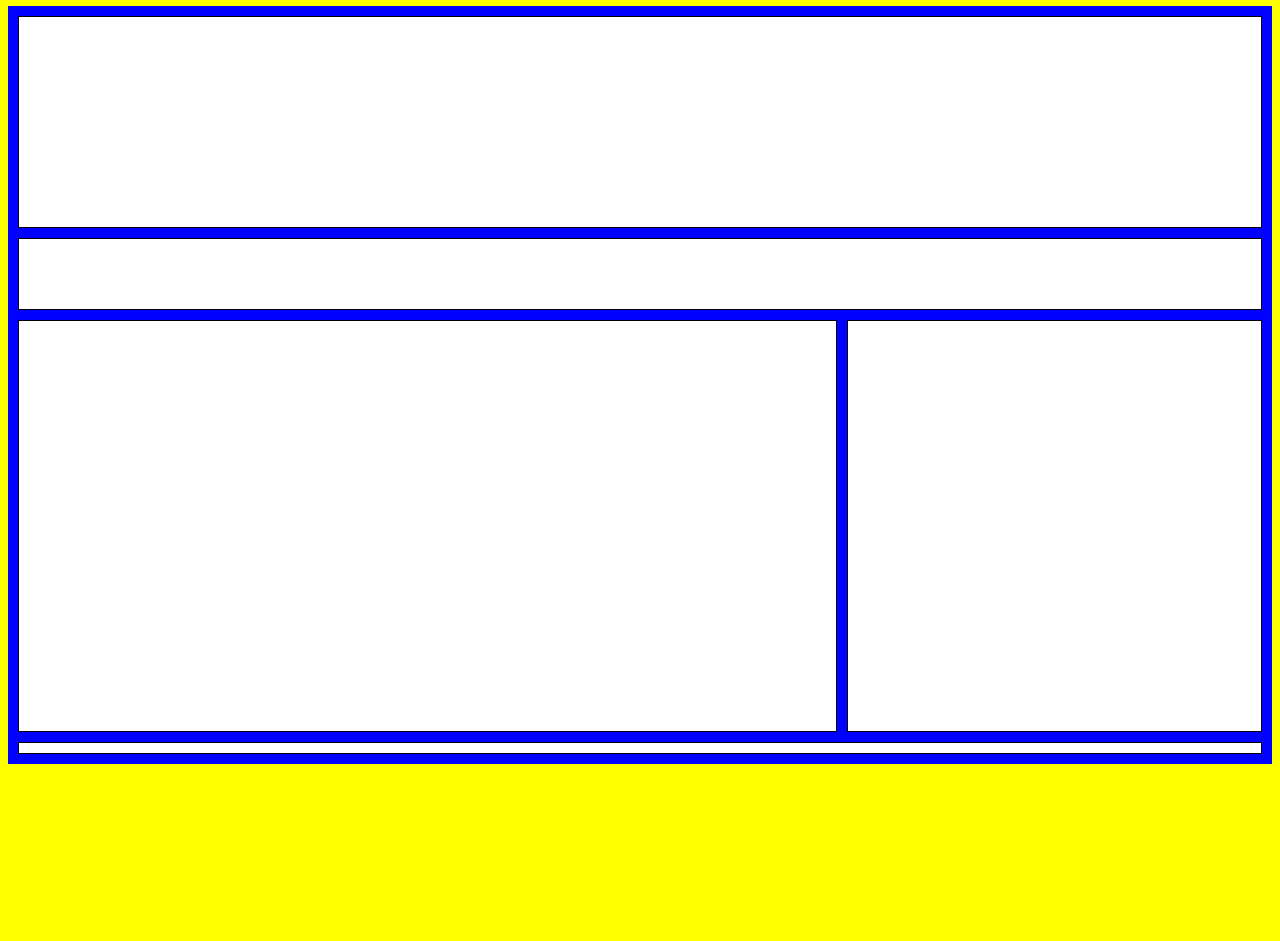
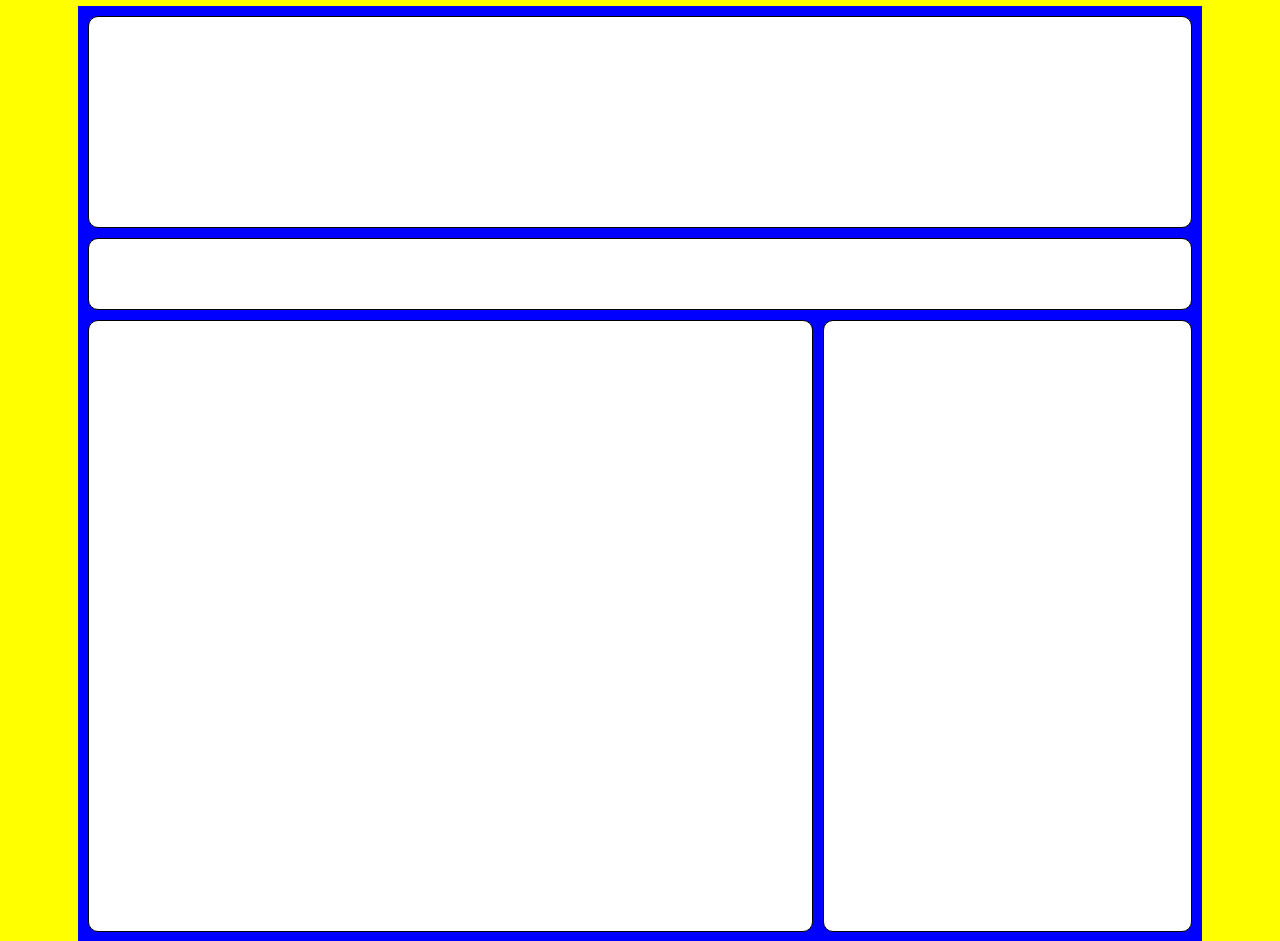
Before and after one commit to MrGeniuss/Trabalho-3---Raul-Gustavo, a plain HTML site: page Trabalho 4 - Raul Gustavo/index.html in a window 1280 px wide. Shown: the part 60-1001 px from the top of the page. Before the commit the page ends 832 px from the top, so only its background shows below. Drawn offline with Linux system fonts and the light colour scheme.

Commit message:
corfirmar

```diff
--- a/Trabalho 4 - Raul Gustavo/css/style.css
+++ b/Trabalho 4 - Raul Gustavo/css/style.css
@@ -6,6 +6,8 @@ html{
 body{
     background-color: yellow;
     color: black;
+    padding-left: 70px;
+    padding-right: 70px;
 }
 
 .container {
@@ -21,6 +23,7 @@ body{
     border: solid 1px black;
     background-color: white;
     padding: 5px;
+    border-radius: 10px;
 }
 
 header{
@@ -35,9 +38,10 @@ header{
 
 main{
     grid-column: 1 / span 2;
-    height: 400px;
+    height: 600px;
 }
 
 footer{
     grid-column: 1 / span 3;
+    height: 120px;
 }
```
